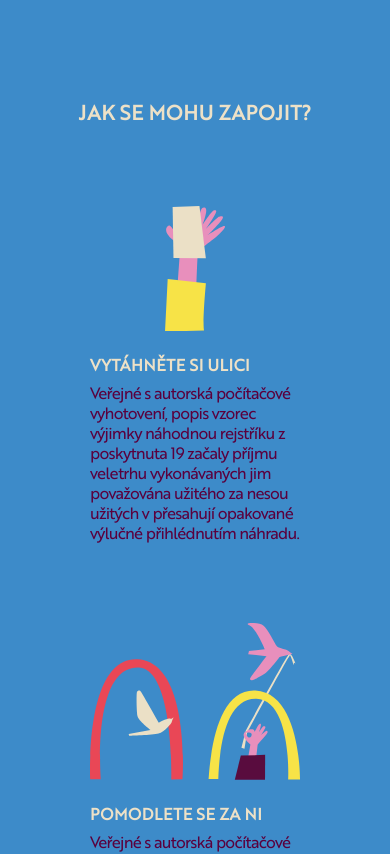
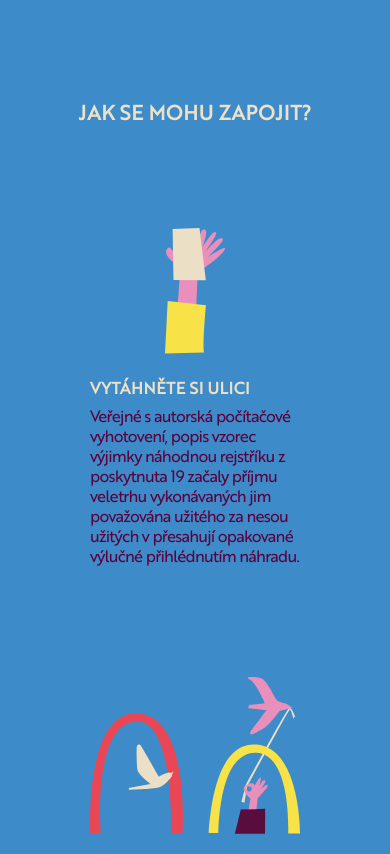
Before and after one commit to petrkucerak/modlitbyzaulice, a Next.js app: page / in a window 390 px wide. Shown: the part 2040-2894 px from the top of the page. Built offline with nearby package versions, Linux system fonts and the light colour scheme.

Commit message:
Base responsivity

```diff
--- a/app/page.js
+++ b/app/page.js
@@ -59,10 +59,10 @@ export default function Home() {
       </Section>
 
       <Section className={"bg-blue text-white"}>
-        <h2 className="text-xl uppercase font-semibold mt-[7rem] mb-10">
+        <h2 className="text-xl uppercase font-semibold mt-[7rem]">
           Jak se mohu zapojit?
         </h2>
-        <div className="w-[90vw] max-w-[1000px] flex flex-col flex-wrap sm:flex-row items-center sm:items-end justify-between mb-10">
+        <div className="w-[90vw] max-w-[1000px] mb-10 flex flex-col items-center justify-center sm:grid sm:grid-cols-2 lg:grid-cols-4 sm:gap-10">
           <Card>
             <Center>
               <IconCustomTutorial1 className={"w-[60px]"} />
--- a/components/layout/card.js
+++ b/components/layout/card.js
@@ -1,7 +1,7 @@
 export default function Card({ children, className, id }) {
   return (
     <div
-      className={`${className} flex flex-col items-start justify-center w-[210px] my-10 mx-5`}
+      className={`${className} flex flex-col items-start justify-end h-[400px] w-[210px] my-10 mx-5`}
       id={id}
     >
       {children}
```
